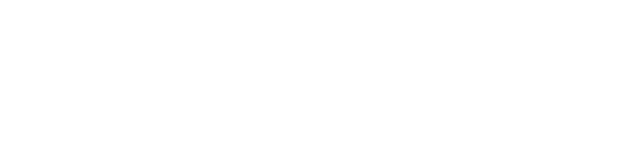
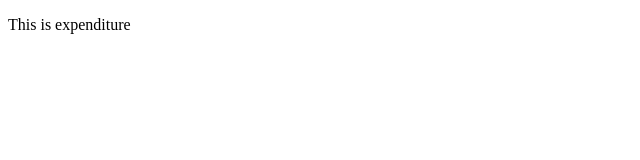
Before and after one commit to kayere-zz/Finance-Tracker, a plain HTML site: page expenditures.html in a window 1280 px wide. Shown: the whole page, without its empty margins (0-640 px from the left). Drawn offline with Linux system fonts and the light colour scheme.

Commit message:
added expenditure branch

```diff
--- a/expenditures.html
+++ b/expenditures.html
@@ -7,6 +7,6 @@
     <title>Document</title>
 </head>
 <body>
-
+    <p>This is expenditure</p>
 </body>
 </html>
```
